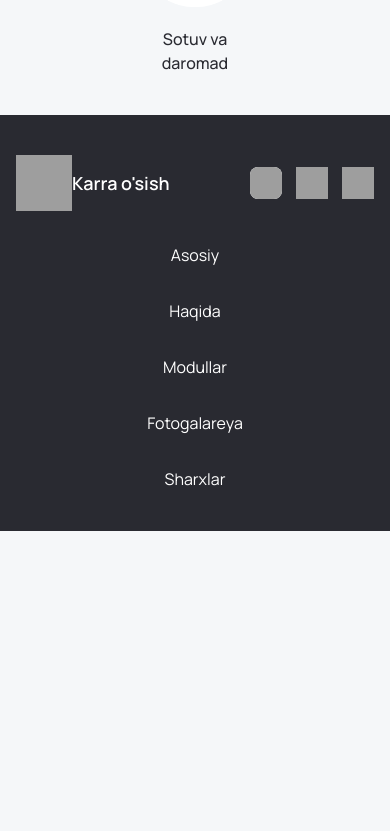
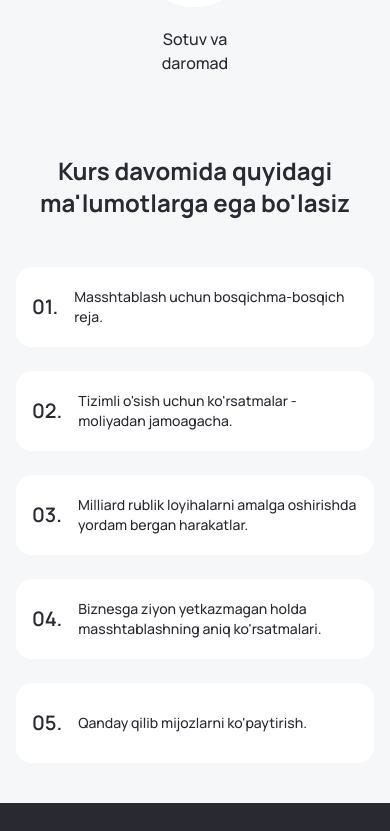
Before and after one commit to yaxyobekuz/karra-osish, a React (Vite) app: page / in a window 390 px wide. Shown: the part 4613-5444 px from the top of the page. Before the commit the page ends 5144 px from the top, so only its background shows below. Built offline with nearby package versions, Linux system fonts and the light colour scheme; grey boxes are pictures that could not be loaded.

Commit message:
add information section responsive styles

```diff
--- a/src/components/Information.jsx
+++ b/src/components/Information.jsx
@@ -1,48 +1,33 @@
-import { useEffect, useRef } from "react";
-
-// Gsap
-import gsap from "gsap";
-import { ScrollTrigger } from "gsap/ScrollTrigger";
-gsap.registerPlugin(ScrollTrigger);
+// Animation
+import useGsap from "../hooks/useGsap";
 
 // Data
 import information from "../data/information";
 
 const Information = () => {
-  const listRef = useRef([]);
-
-  useEffect(() => {
-    listRef.current.forEach((item, index) => {
-      const isEven = index % 2;
-
-      gsap.from(item, {
-        opacity: 0,
-        duration: 0.8,
-        ease: "power2.out",
-        x: isEven ? 100 : -100,
-        scrollTrigger: {
-          trigger: item,
-          start: "top 80%",
-          toggleActions: "play none none none",
-        },
-      });
-    });
-  }, []);
+  const animate = useGsap();
 
   return (
-    <ol className="space-y-8">
-      {information.map((info, index) => (
+    <ol className="space-y-6 sm:space-y-8">
+      {information.map((info, index) => {
+        const isEven = index % 2;
+        return (
           <li
             key={index}
+            ref={animate({ x: isEven ? 100 : -100 })}
             className="flex items-center even:justify-end"
-          ref={(el) => (listRef.current[index] = el)}
           >
-          <div className="flex items-center gap-5 bg-white max-w-3xl w-full h-20 px-8 rounded-3xl">
-            <span className="text-3xl font-semibold">0{index + 1}.</span>
-            <h3 className="text-xl font-medium">{info}</h3>
+            <div className="flex items-center gap-4 bg-white max-w-3xl w-full h-20 px-4 rounded-2xl xs:rounded-3xl xs:px-8 sm:gap-5">
+              <span className="text-xl font-semibold sm:text-2xl md:text-3xl">
+                0{index + 1}.
+              </span>
+              <h3 className="text-sm font-medium xs:text-base sm:text-lg md:text-xl">
+                {info}
+              </h3>
             </div>
           </li>
-      ))}
+        );
+      })}
     </ol>
   );
 };
--- a/src/pages/Home.jsx
+++ b/src/pages/Home.jsx
@@ -308,7 +308,6 @@ const Home = () => {
         </div>
       </section>
 
-      <div className="hidden">
       {/* Information */}
       <section className="py-10">
         <div className="container">
@@ -324,6 +323,7 @@ const Home = () => {
         </div>
       </section>
 
+      <div className="hidden">
         {/* Purposes */}
         <section className="bg-white py-20">
           <div className="container !max-w-6xl">
```
Lines whose indentation alone changed are shown as unchanged.
